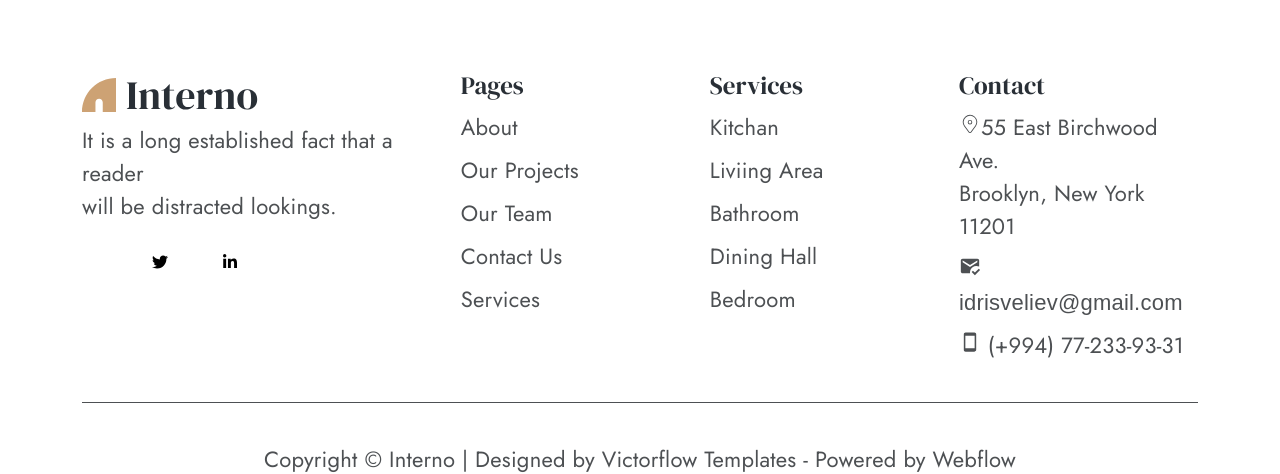
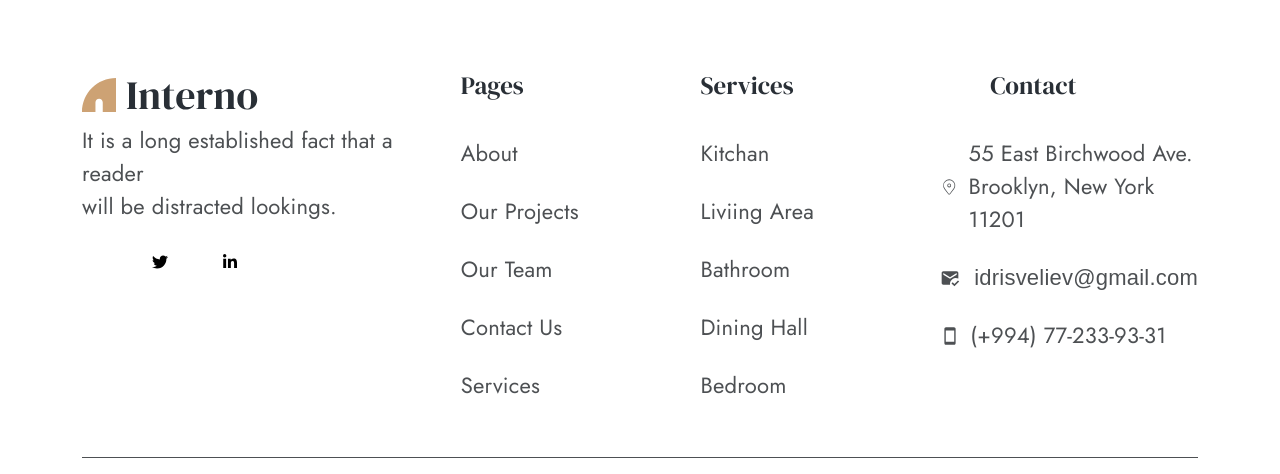
Before and after one commit to IdrisVeli1987/Interno, a React (Vite) app: page /serviceSingle/1 in a window 1280 px wide. Shown: the part 2976-3450 px from the top of the page. Built offline with nearby package versions, Linux system fonts and the light colour scheme; no server answers; some icons are missing.

Commit message:
fix issue

```diff
--- a/src/Components/Footer/index.jsx
+++ b/src/Components/Footer/index.jsx
@@ -77,18 +77,19 @@ const Footer = () => {
               <p>Bedroom</p>
             </Link>
           </div>
-          <div className={`${styles.Contact}`}>
+          <div className={`${styles.Contact} `}>
             <h4>Contact</h4>
             <p>
-              <CiLocationOn />
+              <CiLocationOn className={styles.IconComponent} />
               55 East Birchwood Ave. <br /> Brooklyn, New York 11201
             </p>
             <p>
-              <MdMarkEmailRead />
+              <MdMarkEmailRead className={styles.IconComponent} />
               <span className="ms-1"> idrisveliev@gmail.com</span>
             </p>
             <p>
-              <IoMdPhonePortrait /> (+994) 77-233-93-31
+              <IoMdPhonePortrait className={styles.IconComponent} /> (+994)
+              77-233-93-31
             </p>
           </div>
         </div>
--- a/src/Components/Footer/style.module.css
+++ b/src/Components/Footer/style.module.css
@@ -3,7 +3,7 @@
   justify-content: center;
   align-items: flex-start;
   width: 100%;
-  margin-top: 40px;
+  /* margin-top: 40px; */
 }
 
 .FooterLogo {
@@ -64,18 +64,29 @@
   font-style: normal;
   font-weight: 400;
   line-height: 125%;
+  margin-bottom: 26px;
+}
+
+.Contact h4 {
+  padding-left: 50px;
 }
 
 .pages p,
 .Services p,
 .Contact p {
+  display: flex;
+  align-items: center;
   color: #4d5053;
   font-family: Jost;
   font-size: 22px;
-  font-style: normal;
   font-weight: 400;
-  /* line-height: 50%; */
-  letter-spacing: 0.22px;
+  margin-bottom: 15px;
+  width: 100%;
+  gap: 10px;
+}
+
+.Contact .IconComponent {
+  font-size: 20px;
 }
 
 .Copyright {
```
